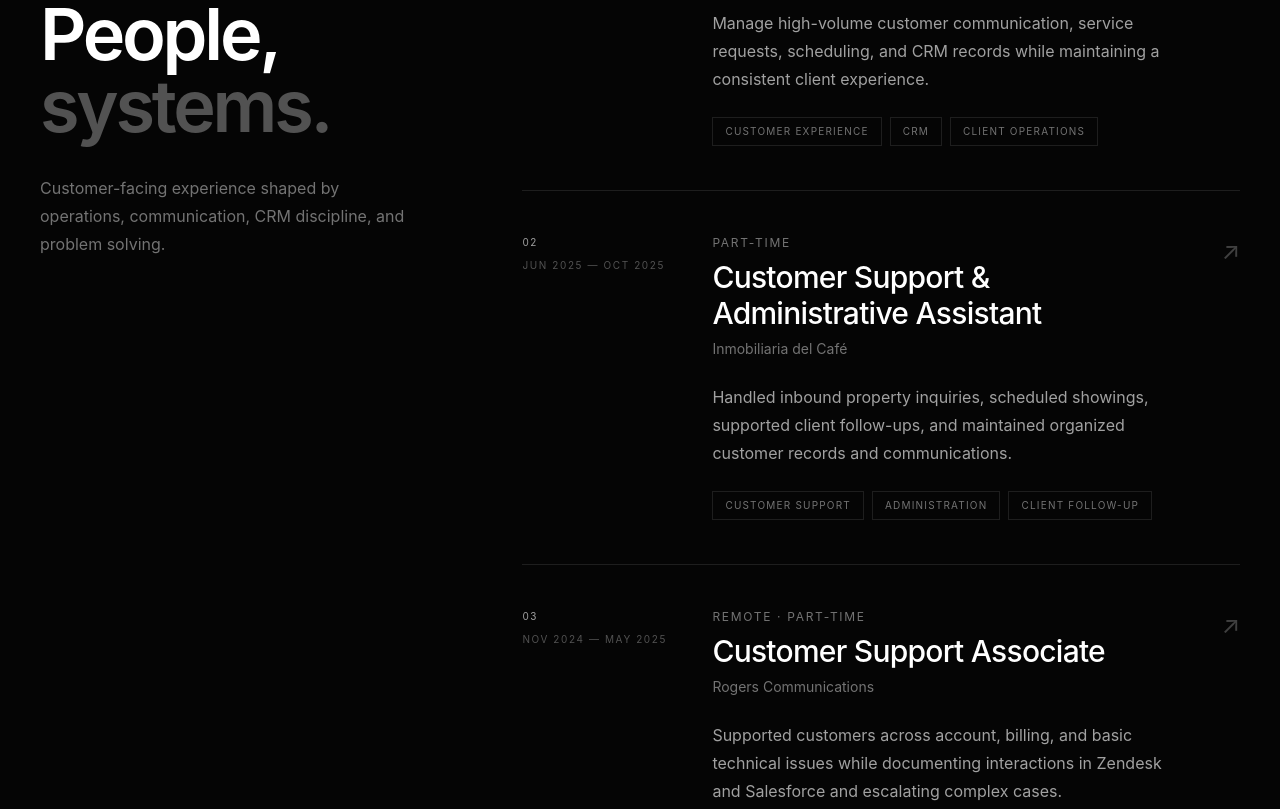
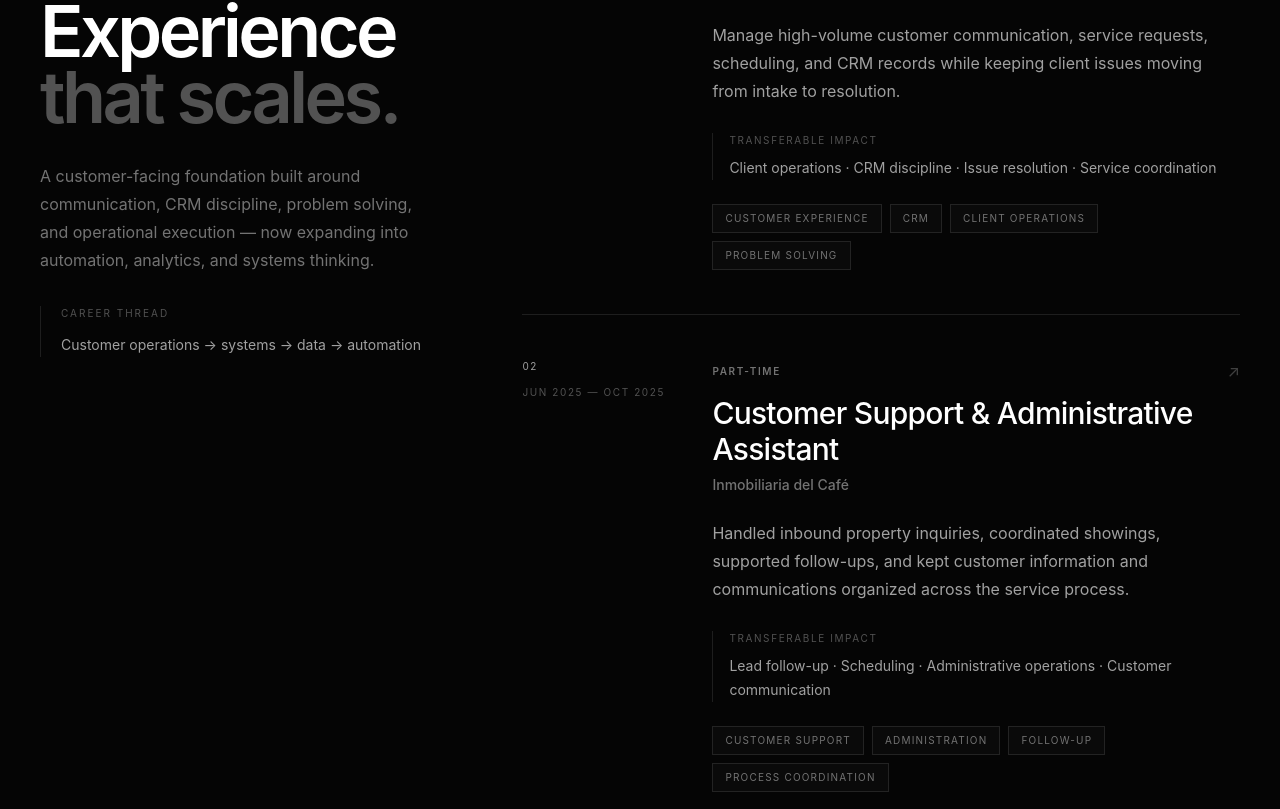
Before and after one commit to matteojose3112-bit/aster, a React app in the folder portfolio/: page / in a window 1280 px wide. Shown: the part 5351-6160 px from the top of the page. Built offline with nearby package versions, Linux system fonts and the light colour scheme; the HTML template or start-up script is replaced by a standard one.

Commit message:
Refine experience section around impact and transferable skills

```diff
--- a/portfolio/src/components/layout/sections/Experience.tsx
+++ b/portfolio/src/components/layout/sections/Experience.tsx
@@ -4,24 +4,27 @@ const experience = [
     role: "Customer Support & Client Services Associate",
     company: "Laureles Management",
     type: "Remote",
-    summary: "Manage high-volume customer communication, service requests, scheduling, and CRM records while maintaining a consistent client experience.",
-    capabilities: ["Customer Experience", "CRM", "Client Operations"],
+    summary: "Manage high-volume customer communication, service requests, scheduling, and CRM records while keeping client issues moving from intake to resolution.",
+    impact: "Client operations · CRM discipline · Issue resolution · Service coordination",
+    capabilities: ["Customer Experience", "CRM", "Client Operations", "Problem Solving"],
   },
   {
     period: "Jun 2025 — Oct 2025",
     role: "Customer Support & Administrative Assistant",
     company: "Inmobiliaria del Café",
     type: "Part-Time",
-    summary: "Handled inbound property inquiries, scheduled showings, supported client follow-ups, and maintained organized customer records and communications.",
-    capabilities: ["Customer Support", "Administration", "Client Follow-up"],
+    summary: "Handled inbound property inquiries, coordinated showings, supported follow-ups, and kept customer information and communications organized across the service process.",
+    impact: "Lead follow-up · Scheduling · Administrative operations · Customer communication",
+    capabilities: ["Customer Support", "Administration", "Follow-up", "Process Coordination"],
   },
   {
     period: "Nov 2024 — May 2025",
     role: "Customer Support Associate",
     company: "Rogers Communications",
     type: "Remote · Part-Time",
-    summary: "Supported customers across account, billing, and basic technical issues while documenting interactions in Zendesk and Salesforce and escalating complex cases.",
-    capabilities: ["Zendesk", "Salesforce", "Technical Support"],
+    summary: "Supported customers across account, billing, and basic technical issues while documenting interactions in Zendesk and Salesforce and escalating complex cases appropriately.",
+    impact: "Technical support · CRM documentation · Case management · Escalation",
+    capabilities: ["Zendesk", "Salesforce", "Technical Support", "Case Management"],
   },
 ];
 
@@ -32,42 +35,53 @@ function Experience() {
         <div className="grid gap-12 lg:grid-cols-[0.7fr_1.3fr] lg:gap-24">
           <div className="lg:sticky lg:top-32 lg:self-start">
             <p className="aster-section-label">03 — Experience</p>
-            <h2 className="mt-7 text-5xl font-semibold tracking-[-0.045em] md:text-7xl">
-              People,
+            <h2 className="mt-7 text-5xl font-semibold leading-[0.92] tracking-[-0.05em] md:text-7xl">
+              Experience
               <br />
-              <span className="text-neutral-600">systems.</span>
+              <span className="text-neutral-600">that scales.</span>
             </h2>
             <p className="mt-8 max-w-md text-base leading-7 text-neutral-500">
-              Customer-facing experience shaped by operations, communication,
-              CRM discipline, and problem solving.
+              A customer-facing foundation built around communication, CRM discipline, problem solving, and operational execution — now expanding into automation, analytics, and systems thinking.
             </p>
+            <div className="mt-8 border-l border-white/10 pl-5">
+              <p className="text-[10px] uppercase tracking-[0.2em] text-neutral-600">Career thread</p>
+              <p className="mt-3 text-sm leading-6 text-neutral-400">Customer operations → systems → data → automation</p>
+            </div>
           </div>
 
           <div className="border-t border-white/10">
             {experience.map((item, index) => (
               <article key={`${item.company}-${item.role}`} className="group border-b border-white/10 py-9 transition-colors hover:bg-white/[0.025] md:py-11">
-                <div className="grid gap-6 md:grid-cols-[150px_1fr_auto] md:gap-10">
+                <div className="grid gap-7 md:grid-cols-[150px_1fr] md:gap-10">
                   <div className="text-[10px] uppercase tracking-[0.16em] text-neutral-600">
                     <span className="text-neutral-400">0{index + 1}</span>
                     <br />
-                    <span className="mt-2 inline-block">{item.period}</span>
+                    <span className="mt-2 inline-block leading-5">{item.period}</span>
                   </div>
 
                   <div>
-                    <p className="text-xs uppercase tracking-[0.14em] text-neutral-500">{item.type}</p>
-                    <h3 className="mt-2 text-2xl font-medium tracking-[-0.025em] text-white md:text-3xl">{item.role}</h3>
-                    <p className="mt-2 text-sm text-neutral-500">{item.company}</p>
+                    <div className="flex flex-wrap items-center justify-between gap-3">
+                      <p className="text-[10px] font-semibold uppercase tracking-[0.16em] text-neutral-500">{item.type}</p>
+                      <span className="text-neutral-700 transition group-hover:text-neutral-300">↗</span>
+                    </div>
+                    <h3 className="mt-3 text-2xl font-medium tracking-[-0.025em] text-white md:text-3xl">{item.role}</h3>
+                    <p className="mt-2 text-sm font-medium text-neutral-500">{item.company}</p>
+
                     <p className="mt-6 max-w-2xl text-sm leading-7 text-neutral-400 md:text-base">{item.summary}</p>
+
+                    <div className="mt-7 border-l border-white/10 pl-4">
+                      <p className="text-[10px] uppercase tracking-[0.16em] text-neutral-600">Transferable impact</p>
+                      <p className="mt-2 text-sm leading-6 text-neutral-400">{item.impact}</p>
+                    </div>
+
                     <div className="mt-6 flex flex-wrap gap-2">
                       {item.capabilities.map((capability) => (
-                        <span key={capability} className="border border-white/10 px-3 py-1.5 text-[10px] uppercase tracking-[0.12em] text-neutral-500">
+                        <span key={capability} className="border border-white/10 bg-white/[0.02] px-3 py-1.5 text-[10px] uppercase tracking-[0.12em] text-neutral-500 transition group-hover:border-white/20 group-hover:text-neutral-300">
                           {capability}
                         </span>
                       ))}
                     </div>
                   </div>
-
-                  <div className="hidden text-2xl text-neutral-700 transition-all duration-300 group-hover:translate-x-1 group-hover:text-neutral-300 md:block">↗</div>
                 </div>
               </article>
             ))}
```
